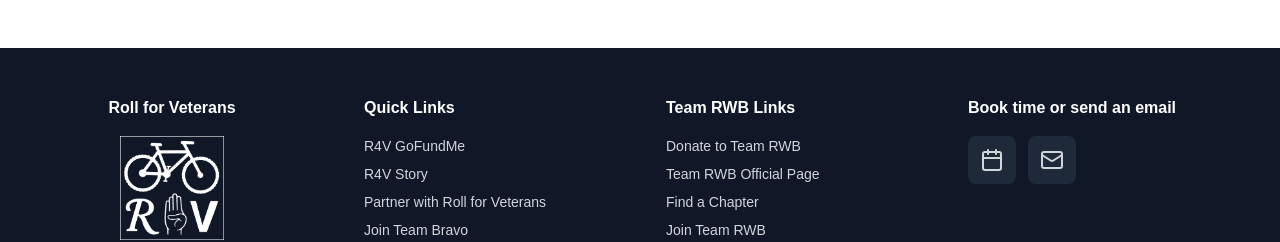
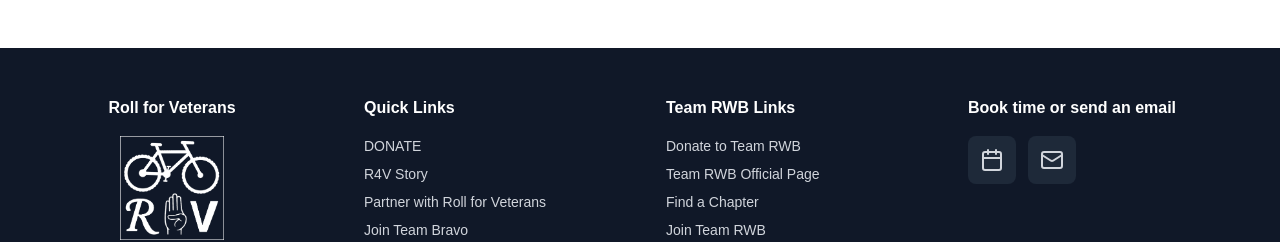
Before and after one commit to songseekers/roll4nature, a Next.js app: page /accessibility in a window 1280 px wide. Shown: the part 2380-2622 px from the top of the page. Built offline with nearby package versions, Linux system fonts and the light colour scheme; no server answers.

Commit message:
Change GoFundMe link text to DONATE

```diff
--- a/src/components/layout/Footer.tsx
+++ b/src/components/layout/Footer.tsx
@@ -44,7 +44,7 @@
                       rel="noopener noreferrer"
                       className="text-gray-300 hover:text-r4v-primary-hover transition"
                     >
-                      R4V GoFundMe
+                      DONATE
                     </a>
                   </li>
                   <li>
```
